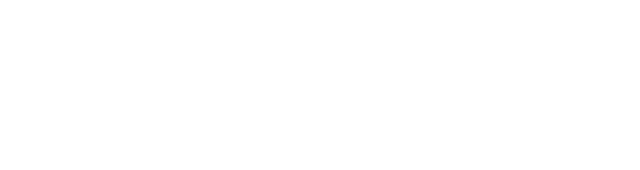
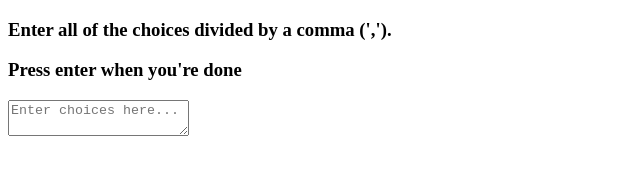
Before and after one commit to Candela-Burgos/Random_Choice_Picker, a plain HTML site: page index.html in a window 1280 px wide. Shown: the whole page, without its empty margins (0-640 px from the left). Drawn offline with Linux system fonts and the light colour scheme.

Commit message:
Termine la estructura html

```diff
--- a/index.html
+++ b/index.html
@@ -7,7 +7,12 @@
         <link href="css/style.css" rel="stylesheet">
     </head>
     <body>
-
+        <div class="container">
+            <h3>Enter all of the choices divided by a comma (',').</h3>
+            <h3>Press enter when you're done</h3>
+            <textarea placeholder="Enter choices here..." id="textarea"></textarea>
+            <div id="tags"></div>
+        </div>
 
         <script src="js/script.js"></script>
     </body>
```
